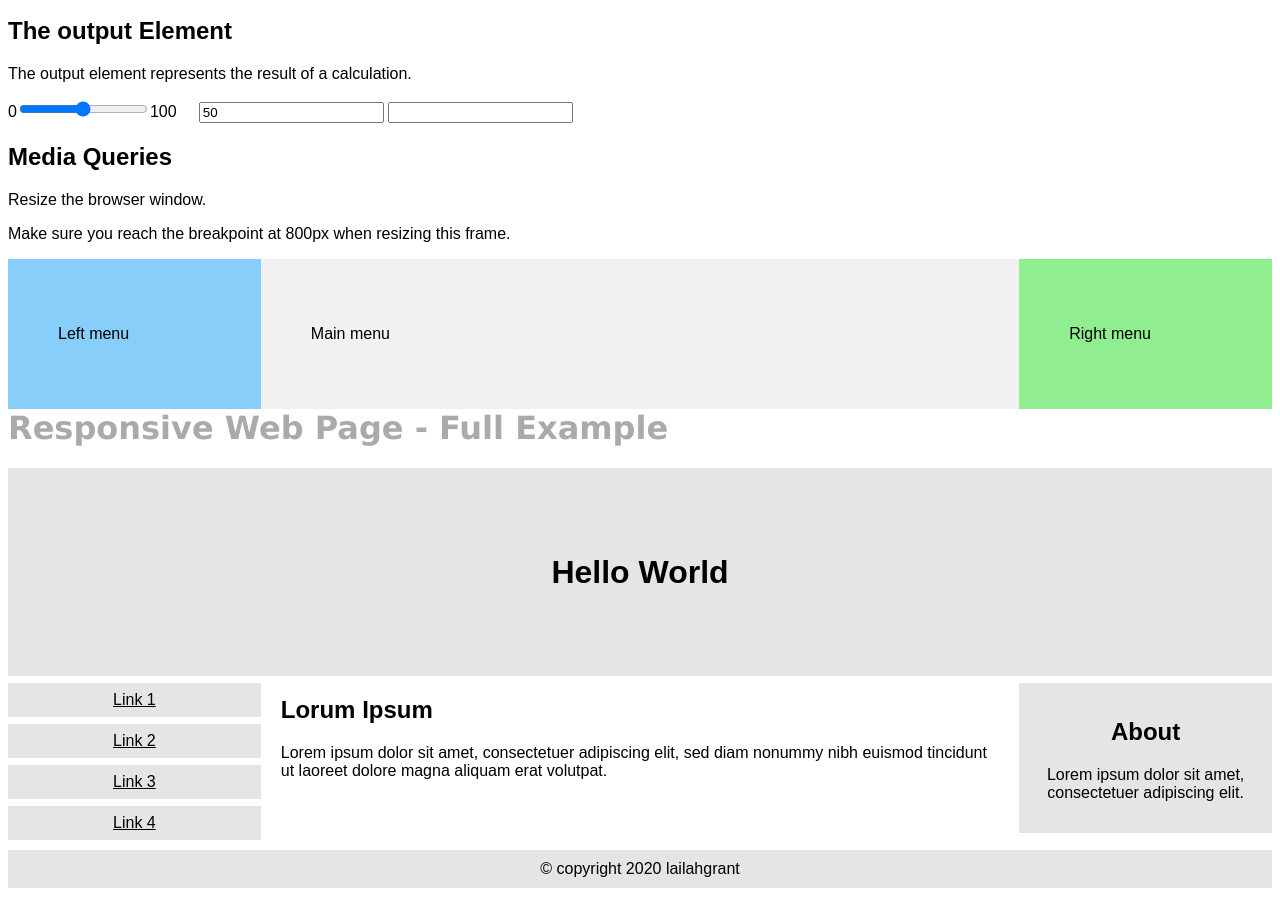
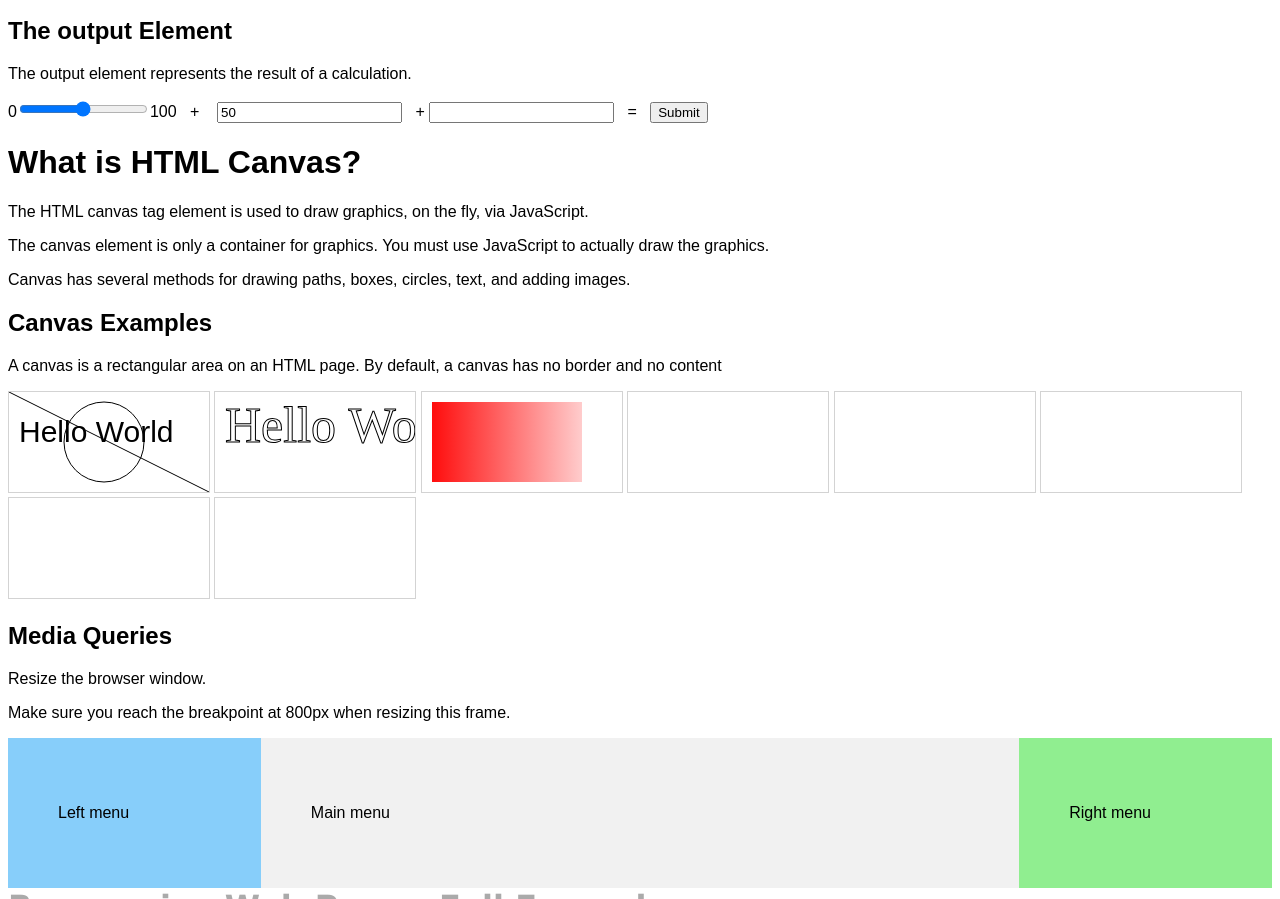
Before and after one commit to lailahgrant/lailahgrant.io.w3schoolsNext, a website: page index.html in a window 1280 px wide. Shown: the part 2659-3558 px from the top of the page. Drawn offline with Linux system fonts and the light colour scheme.

Commit message:
creating canvas

```diff
--- a/index.html
+++ b/index.html
@@ -280,15 +280,29 @@ width: 100%;
 
     <h2>The output Element</h2>
 <p>The output element represents the result of a calculation.</p>
-    <form action="">
-      0<input type="range" id="a" name="a" value="50">100 &nbsp;&nbsp;&nbsp;
-      <input type="number" id="b" name="b" value="50">
-      <input type="number" id="c" name="c">
+    <form action="" oninput="x.value = parseInt(a.value) + parseInt(b.value) + parseInt(c.value)">
+      0<input type="range" id="a" name="a" value="50">100 &nbsp; + &nbsp;&nbsp;
+      <input type="number" id="b" name="b" value="50"> &nbsp; +
+      <input type="number" id="c" name="c"> &nbsp; =
+      <output name="x" for="a b c"></output> &nbsp;
+      <input type="submit">
     </form>
 
+    <h1>What is HTML Canvas?</h1>
+    <p> The HTML canvas tag element is used to draw graphics, on the fly, via JavaScript.</p>
+    <p>The canvas element is only a container for graphics. You must use JavaScript to actually draw the graphics.
+    <p> Canvas has several methods for drawing paths, boxes, circles, text, and adding images.</p>
+    <h2>Canvas Examples</h2>
+    <p>A canvas is a rectangular area on an HTML page. By default, a canvas has no border and no content</p>
+      <canvas id="myCanvas" width="200" height="100" style="border:1px solid #d3d3d3;"></canvas>
+      <canvas id="theCanvas" width="200" height="100" style="border:1px solid #d3d3d3;"></canvas>
+      <canvas id="aCanvas" width="200" height="100" style="border:1px solid #d3d3d3;"></canvas>
+      <canvas id="oneCanvas" width="200" height="100" style="border:1px solid #d3d3d3;"></canvas>
 
-
-
+      <canvas id="twoCanvas" width="200" height="100" style="border:1px solid #d3d3d3;"></canvas>
+      <canvas id="threeCanvas" width="200" height="100" style="border:1px solid #d3d3d3;"></canvas>
+      <canvas id="fourCanvas" width="200" height="100" style="border:1px solid #d3d3d3;"></canvas>
+      <canvas id="fiveCanvas" width="200" height="100" style="border:1px solid #d3d3d3;"></canvas>
 
     <h2>Media Queries</h2>
     <p>Resize the browser window.</p>
@@ -337,5 +351,45 @@ width: 100%;
 
 
 
+<script>
+
+var c = document.getElementById("myCanvas");
+var ctx = c.getContext("2d");
+//line
+ctx.moveTo(0,0);
+ctx.lineTo(200,100);
+ctx.stroke();
+
+//circle
+ctx.beginPath();
+ctx.arc(95,50,40,0,2*Math.PI);
+ctx.stroke();
+
+//draw text
+ctx.font = "30px Arial";
+ctx.fillText("Hello World",10,50);
+
+//stoke text
+var d = document.getElementById("theCanvas");
+var dtx = d.getContext("2d");
+dtx.font = "50px Chiller";
+dtx.strokeText("Hello World", 10,50);
+
+/////draw linear gradient
+var l = document.getElementById("aCanvas");
+var li = l.getContext("2d");
+//create gradient
+var gd = li.createLinearGradient(0,0,200,0);
+gd.addColorStop(0, "red");
+gd.addColorStop(1, "white");
+//fill with gradient
+li.fillStyle = gd;
+li.fillRect(10,10,150,80);
+
+
+
+
+</script>
+
   </body>
 </html>
```
